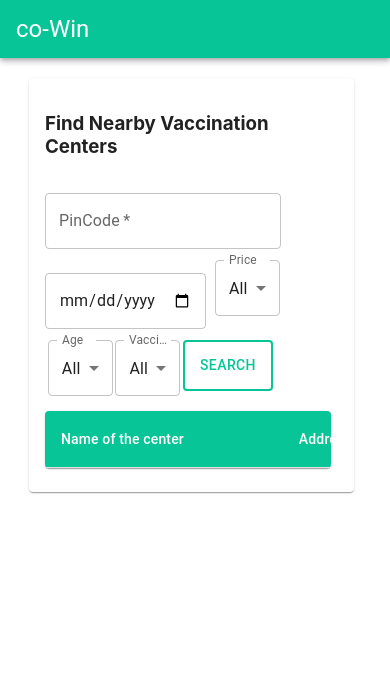
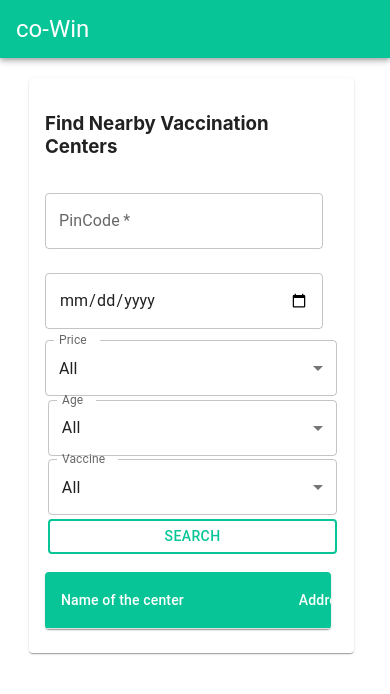
Before and after one commit to khushimehta24/cowin, a React (Create React App) app: page / in a window 390 px wide. Shown: the top 694 px of the page. Built offline with nearby package versions, Linux system fonts and the light colour scheme.

Commit message:
increased responsiveness

```diff
--- a/src/Cowin.js
+++ b/src/Cowin.js
@@ -73,13 +73,13 @@ function Cowin() {
                 <CardContent style={{ width: '90%' }}>
                     <h3 sx={{ fontFamily: 'Readex Pro, sans-serif' }}>Find Nearby Vaccination Centers</h3>
                     <Grid container style={{ width: '100%' }}>
-                        <Grid item>
+                        <Grid item md={2} sm={12} xs={12}>
                             <TextField margin="normal" sx={{ width: '95%', fontFamily: 'Readex Pro, sans-serif' }} required id="pincode" name="pincode" label="PinCode" value={fields.pincode} onChange={handleChange} />
                         </Grid>
-                        <Grid item>
+                        <Grid item md={2} sm={12} xs={12}>
                             <TextField margin="normal" sx={{ width: '95%', fontFamily: 'Readex Pro, sans-serif', mt: 2 }} type='date' required id="date" name="date" value={fields.date} onChange={handleChange} />
                         </Grid>
-                        <Grid item md={2} style={{ marginTop: '1.2%' }}>
+                        <Grid item md={2} style={{ marginTop: '1.2%' }} sm={12} xs={12}>
                             <Box sx={{ minWidth: '95%', fontFamily: 'Readex Pro, sans-serif', marginTop: '0%' }}>
                                 <FormControl fullWidth>
                                     <InputLabel id="demo-simple-select-label">Price</InputLabel>
@@ -94,7 +94,7 @@ function Cowin() {
                                 </FormControl>
                             </Box>
                         </Grid>
-                        <Grid item md={1} style={{ marginTop: '1.2%', marginLeft: '1%' }}>
+                        <Grid item md={1} style={{ marginTop: '1.2%', marginLeft: '1%' }} sm={12} xs={12}>
                             <Box sx={{ minWidth: '95%', fontFamily: 'Readex Pro, sans-serif', marginTop: '0%' }}>
                                 <FormControl fullWidth>
                                     <InputLabel id="demo-simple-select-label">Age</InputLabel>
@@ -109,7 +109,7 @@ function Cowin() {
                                 </FormControl>
                             </Box>
                         </Grid>
-                        <Grid item md={1} style={{ marginTop: '1.2%', marginLeft: '1%' }}>
+                        <Grid item md={1} style={{ marginTop: '1.2%', marginLeft: '1%' }} sm={12} xs={12}>
                             <Box sx={{ minWidth: '95%', fontFamily: 'Readex Pro, sans-serif', marginTop: '0%' }}>
                                 <FormControl fullWidth>
                                     <InputLabel id="demo-simple-select-label">Vaccine</InputLabel>
@@ -124,7 +124,7 @@ function Cowin() {
                                 </FormControl>
                             </Box>
                         </Grid>
-                        <Grid item md={3} sx={{ marginTop: '1.2%', marginLeft: '1%' }}>
+                        <Grid item md={3} sx={{ marginTop: '1.2%', marginLeft: '1%' }} sm={12} xs={12}>
                             <Button onClick={searchCenters} variant="outlined" className='searchBtn' sx={{ width: '100%', height: '90%' }}>Search</Button>
                         </Grid>
                     </Grid>
```
